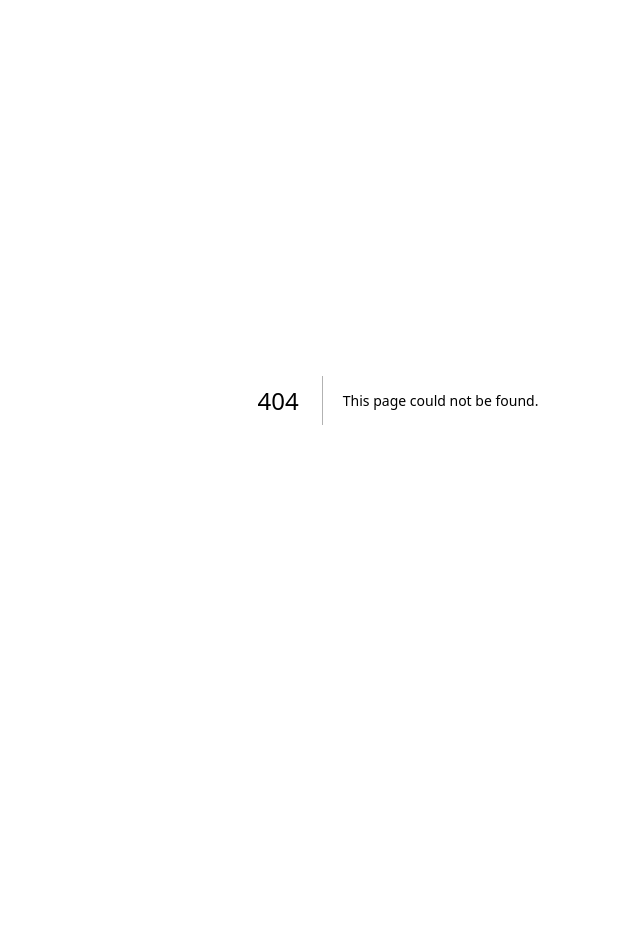
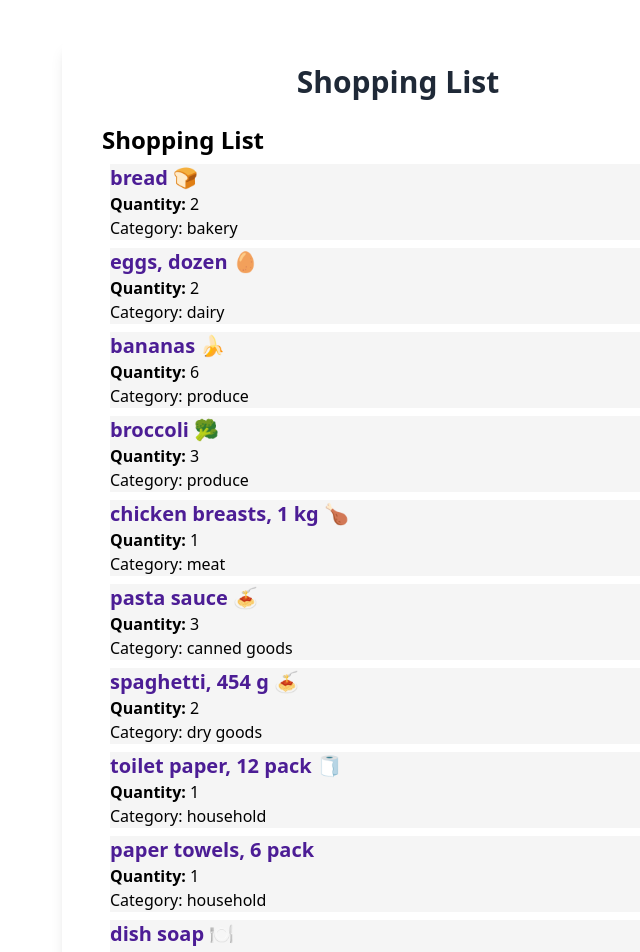
Before and after one commit to Himanshipunj/cprg306-assignments, a Next.js app: page /week-3 in a window 1280 px wide. Before the commit this address had no page. Shown: the top 952 px of the page, without its empty margins (242-882 px from the left). Before the commit the page ends 800 px from the top, so only its background shows below. Built offline with nearby package versions, Linux system fonts and the light colour scheme.

Commit message:
Added Week 3 Assignment

```diff
--- a/app/page.js
+++ b/app/page.js
@@ -3,6 +3,7 @@ export default function Page() {
     <div>
       <h1>CPRG 306: Web Development 2 - Assignments</h1>
       <p>Link to week 2: <a href="week-2">Week 2</a> </p>
+      <p>Link to week 3: <a href="week-3">Week 3</a> </p>
     </div>
   );
 }
--- /dev/null
+++ b/app/week-3/item-list.js
@@ -0,0 +1,141 @@
+import Item from "./item"
+export default function ItemList() {
+    const item1 = {
+    name: "milk, 4 L 🥛",
+    quantity: 1,
+    category: "dairy",
+  };
+
+  const item2 = {
+    name: "bread 🍞",
+    quantity: 2,
+    category: "bakery",
+  };
+
+  const item3 = {
+    name: "eggs, dozen 🥚",
+    quantity: 2,
+    category: "dairy",
+  };
+
+  const item4 = {
+    name: "bananas 🍌",
+    quantity: 6,
+    category: "produce",
+  };
+
+  const item5 = {
+    name: "broccoli 🥦",
+    quantity: 3,
+    category: "produce",
+  };
+
+  const item6 = {
+    name: "chicken breasts, 1 kg 🍗",
+    quantity: 1,
+    category: "meat",
+  };
+
+  const item7 = {
+    name: "pasta sauce 🍝",
+    quantity: 3,
+    category: "canned goods",
+  };
+
+  const item8 = {
+    name: "spaghetti, 454 g 🍝",
+    quantity: 2,
+    category: "dry goods",
+  };
+
+  const item9 = {
+    name: "toilet paper, 12 pack 🧻",
+    quantity: 1,
+    category: "household",
+  };
+
+  const item10 = {
+    name: "paper towels, 6 pack",
+    quantity: 1,
+    category: "household",
+  };
+
+  const item11 = {
+    name: "dish soap 🍽️",
+    quantity: 1,
+    category: "household",
+  };
+
+  const item12 = {
+    name: "hand soap 🧼",
+    quantity: 4,
+    category: "household",
+  };
+
+
+  return (
+    <main className="m-4">
+      <h2 className="text-2xl font-bold">Shopping List</h2>
+      <item
+        name={item1.name}
+        quantity={item1.quantity}
+        category={item1.category}
+      />
+      <Item
+        name={item2.name}
+        quantity={item2.quantity}
+        category={item2.category}
+      />
+      <Item
+        name={item3.name}
+        quantity={item3.quantity}
+        category={item3.category}
+      />
+      <Item
+      name={item4.name}
+      quantity={item4.quantity}
+      category={item4.category}
+      />
+      <Item
+      name={item5.name}
+      quantity={item5.quantity}
+      category={item5.category}
+      />
+      <Item
+      name={item6.name}
+      quantity={item6.quantity}
+      category={item6.category}
+      />
+      <Item
+      name={item7.name}
+      quantity={item7.quantity}
+      category={item7.category}
+      />
+      <Item
+      name={item8.name}
+      quantity={item8.quantity}
+      category={item8.category}
+      />
+      <Item
+      name={item9.name}
+      quantity={item9.quantity}
+      category={item9.category}
+      />
+      <Item
+      name={item10.name}
+      quantity={item10.quantity}
+      category={item10.category}
+      />
+      <Item
+      name={item11.name}
+      quantity={item11.quantity}
+      category={item11.category}
+      />
+      <Item
+      name={item12.name}
+      quantity={item12.quantity}
+      category={item12.category}
+      />
+    </main>
+  );
+}
--- /dev/null
+++ b/app/week-3/item.js
@@ -0,0 +1,11 @@
+export default function Item({ name, quantity, category }) {
+    return (
+      <section className="m-2 bg-neutral-100">
+        <h3 className="text-xl font-bold text-violet-900 ">{name}</h3>
+        <p>
+          <span className="font-bold">Quantity:</span> {quantity}
+        </p>
+        <p>Category: {category}</p>
+      </section>
+    );
+  }
--- /dev/null
+++ b/app/week-3/page.js
@@ -0,0 +1,10 @@
+import ItemList from './item-list';
+
+export default function Page() {
+    return (
+        <main className="max-w-2xl mx-auto p-6 bg-white shadow-lg rounded-lg mt-10">
+            <h1 className="text-3xl font-bold text-center text-gray-800 mb-6">Shopping List</h1>
+            <ItemList />
+        </main>
+    );
+}
```
